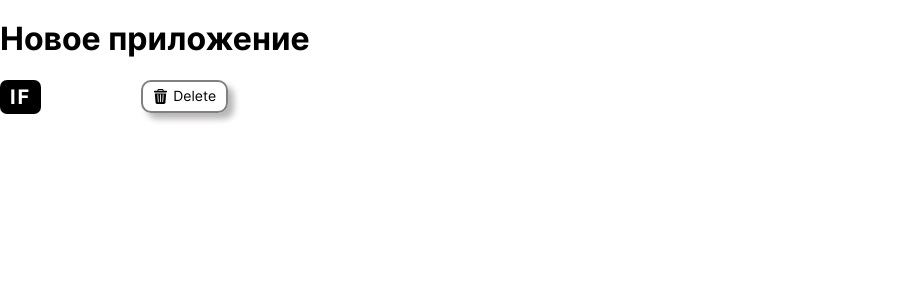
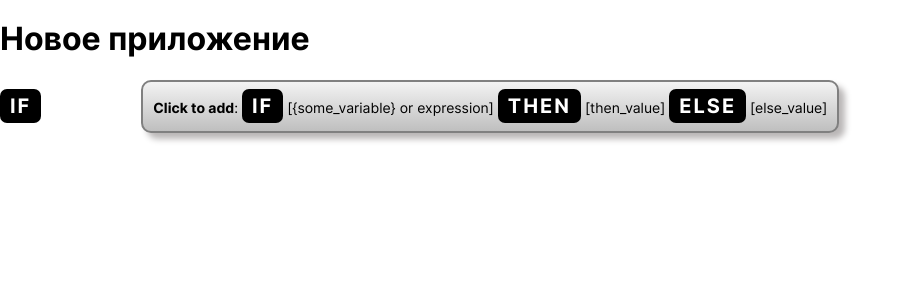
Before and after one commit to BobrikAU/message-template-editor, a React (Create React App) app: page / in a window 1280 px wide. Shown: the top 300 px of the page, without its empty margins (0-911 px from the left). Built offline with nearby package versions, Linux system fonts and the light colour scheme.

Commit message:
ui: button of condition

```diff
--- a/src/app/index.tsx
+++ b/src/app/index.tsx
@@ -1,5 +1,5 @@
 import styles from "./index.module.css";
-import { ButtonDelete } from "../ui/button";
+import { ButtonOfCondition } from "../ui/button";
 import Icon from "../ui/icons";
 import Span from "../ui/span";
 
@@ -9,7 +9,7 @@ function App() {
     <div className="App">
       <h1>Новое приложение</h1>
       <Span text="IF" />
-      <ButtonDelete onClick={() => {}} />
+      <ButtonOfCondition onClick={() => {}} />
     </div>
   );
 }
--- a/src/ui/button/button.tsx
+++ b/src/ui/button/button.tsx
@@ -2,7 +2,7 @@ import { HTMLAttributes } from "react";
 import styles from "./button.module.css";
 
 interface IButtonProps extends HTMLAttributes<HTMLButtonElement> {
-  text: string;
+  text: string | JSX.Element;
   icon?: JSX.Element;
   onClick: () => void;
   externalStyles?: string;
--- /dev/null
+++ b/src/ui/button/buttonOfCondition/index.module.css
@@ -0,0 +1,9 @@
+.bold {
+  font-weight: 700;
+}
+
+.button {
+  height: 53px;
+  border-radius: 10px;
+  background-image: linear-gradient(#f3f3f3, #bfbfbf);
+}
--- /dev/null
+++ b/src/ui/button/buttonOfCondition/index.tsx
@@ -0,0 +1,22 @@
+import styles from "./index.module.css";
+import Button from "../button";
+import Span from "../../span";
+
+interface IButtonOfConditionProps {
+  onClick: () => void;
+}
+
+const ButtonOfCondition = ({ onClick }: IButtonOfConditionProps) => {
+  const text = (
+    <span>
+      <span className={styles.bold}>Click to add</span>: <Span text="IF" />{" "}
+      &#91;&#123;some_variable&#125; or expression&#93; <Span text="THEN" />{" "}
+      &#91;then_value&#93; <Span text="ELSE" /> &#91;else_value&#93;
+    </span>
+  );
+  return (
+    <Button text={text} onClick={onClick} externalStyles={styles.button} />
+  );
+};
+
+export default ButtonOfCondition;
--- a/src/ui/button/index.ts
+++ b/src/ui/button/index.ts
@@ -1,4 +1,5 @@
 import ButtonWithVariable from "./buttonWithVariable";
 import ButtonDelete from "./buttonDelete";
+import ButtonOfCondition from "./buttonOfCondition";
 
-export { ButtonWithVariable, ButtonDelete };
+export { ButtonWithVariable, ButtonDelete, ButtonOfCondition };
```
